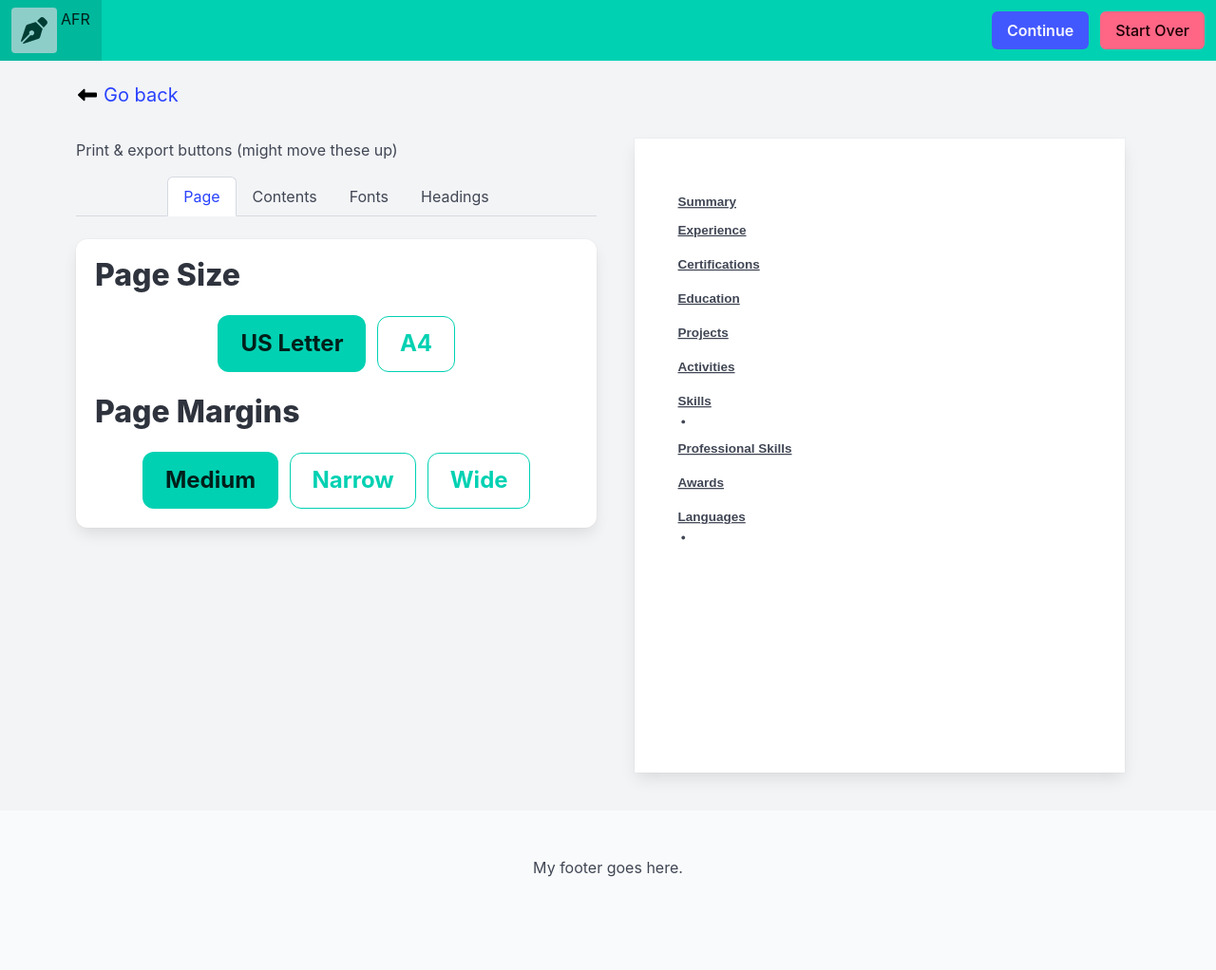
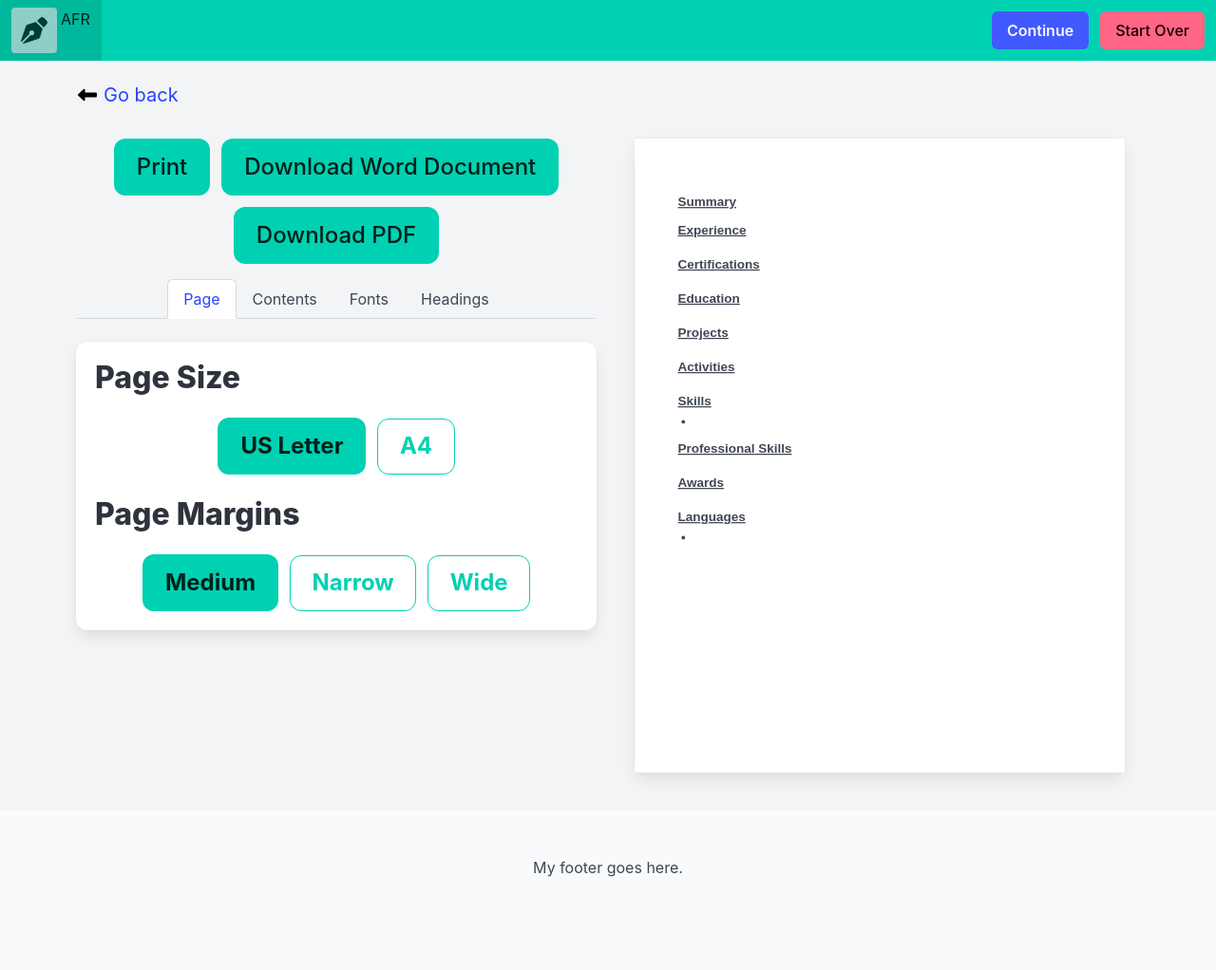
Before and after one commit to HeirOfNorton/alwaysfreeresume, a Jekyll site: the page built from pages/print.html, in a window 1280 px wide. Shown: the whole page at 95% size. Built offline with Jekyll 4.4.1, drawn with Linux system fonts in a browser that asks for light colours.

Commit message:
Added print and (disabled) export buttons.

```diff
--- a/pages/print.html
+++ b/pages/print.html
@@ -41,8 +41,10 @@ extracss: print.css
 <div class="columns printcontainer">
 
     <div class="column noprint" x-data="{opentab: 'page'}">
-        <div class="block my-4 mx-auto">
-            <p>Print & export buttons (might move these up)</p>
+        <div class="block my-4 mx-auto buttons is-centered">
+            <button class="button is-primary is-large" @click="window.print()">Print</button>
+            <button class="button is-primary is-large is-disabled">Download Word Document</button>
+            <button class="button is-primary is-large is-disabled">Download PDF</button>
         </div>
         <div class="tabs is-boxed is-centered">
             <ul>
```
